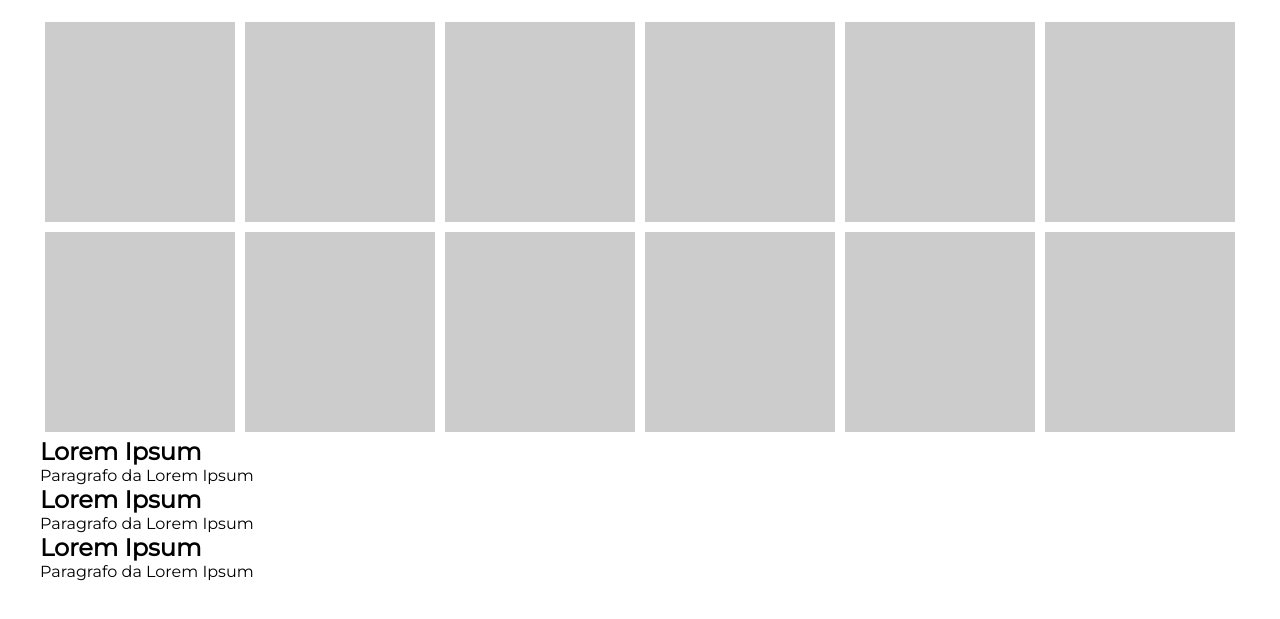
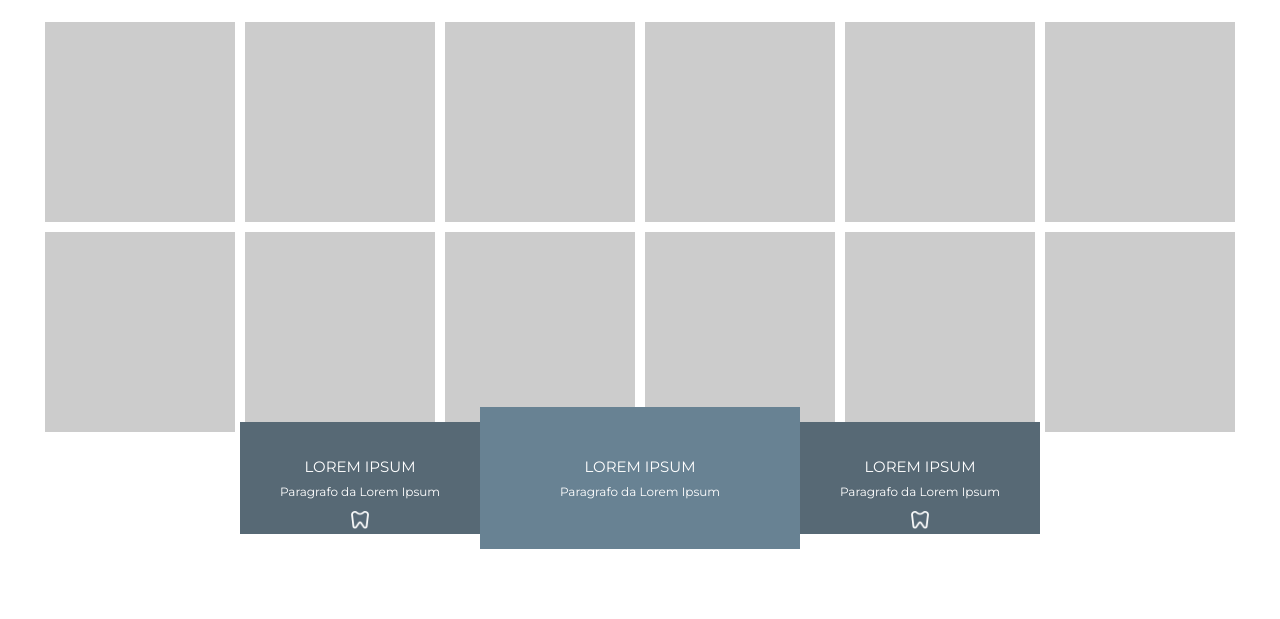
Before and after one commit to wilsonpiress/Site-Dentista, a plain HTML site: page index.html in a window 1280 px wide. Shown: the part 67-686 px from the top of the page. Drawn offline with Linux system fonts and the light colour scheme.

Commit message:
Estilizando box serviços

```diff
--- a/assets/css/style.css
+++ b/assets/css/style.css
@@ -61,3 +61,53 @@ header ul a {
     border: 5px solid white;
     background-image: url('');
 }
+
+section.servicos > .container {
+    max-width: 800px;
+    display: flex;
+    align-items: center;
+    position: relative;
+    top: -30px;
+    text-align: center;
+}
+
+section.servicos > .container .box-servico {
+    background-image: url('../img/icone_dente.png');
+    background-size: 18px 18px;
+    background-position: center calc(100% - 5px);
+    background-repeat: no-repeat;
+}
+
+section.servicos > .container .box-servico h2 {
+    color: white;
+    font-weight: normal;
+    font-size: 15px;
+    text-transform: uppercase;
+}
+
+section.servicos > .container .box-servico p {
+    color: white;
+    margin-top: 8px;
+    font-weight: normal;
+    font-size: 12px;
+
+}
+
+section.servicos > .container .box-servico:nth-of-type(1) {
+    width: 30%;
+    padding: 35px 2%;
+    background-color: #576975;
+}
+
+section.servicos > .container .box-servico:nth-of-type(2) {
+    width: 40%;
+    padding: 50px 2%;
+    background-color: #688293;
+    background-image: none;
+}
+
+section.servicos > .container .box-servico:nth-of-type(3) {
+    width: 30%;
+    padding: 35px 2%;
+    background-color: #576975;
+}
```
Also changed, not shown: assets/img/icone_dente.png (added).
